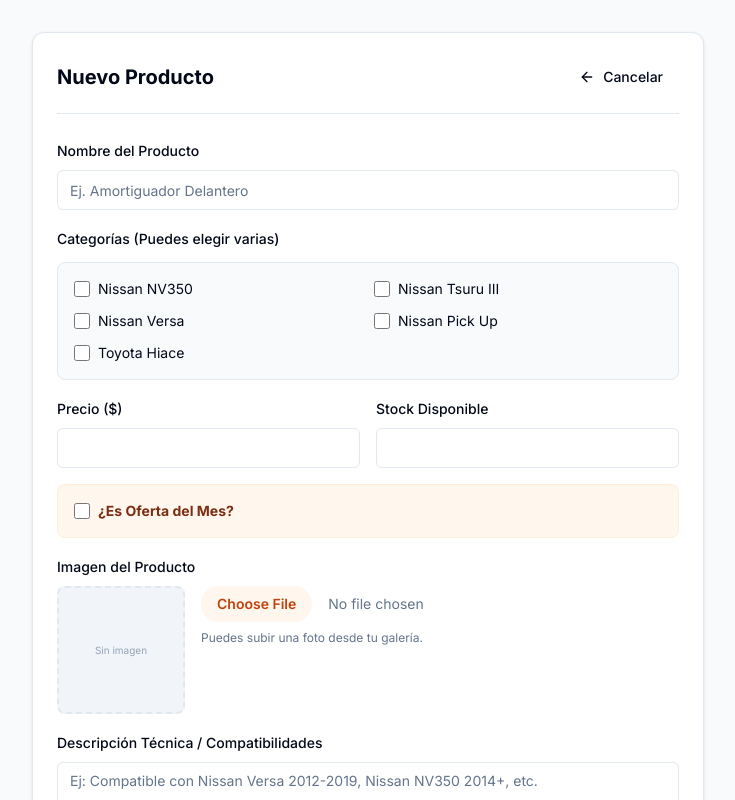
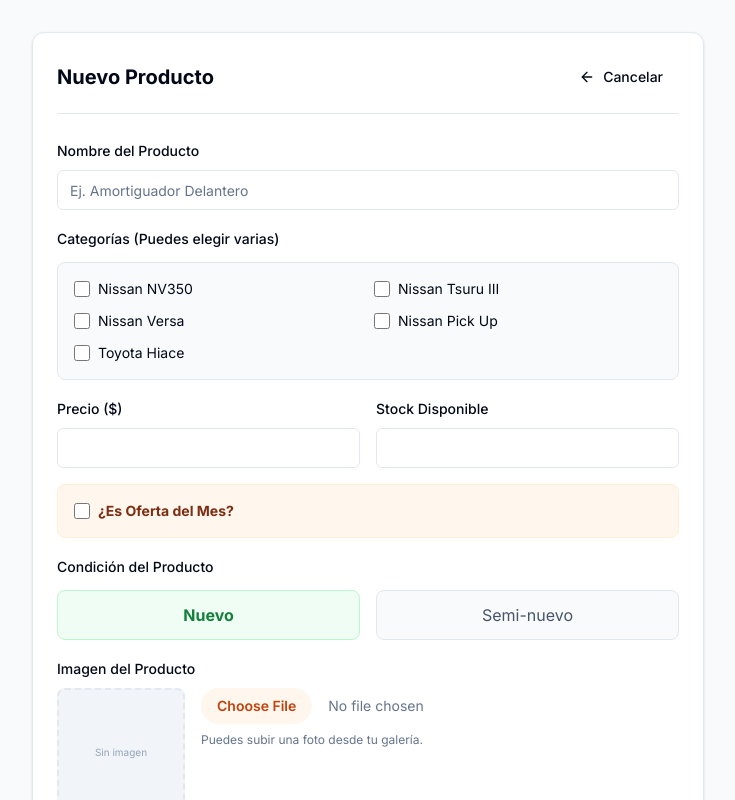
Before and after one commit to andresdelacruzjacob/promos, a Next.js app: page /admin/products/new in a window 1280 px wide. Shown: the top 800 px of the page, without its empty margins (272-1007 px from the left). Built offline with nearby package versions, Linux system fonts and the light colour scheme; no server answers.

Commit message:
feat: add product condition field

```diff
--- a/components/admin/product-form.tsx
+++ b/components/admin/product-form.tsx
@@ -39,6 +39,7 @@ export function ProductForm({ initialData, isEditing = false }: ProductFormProps
         description: "",
         image_url: "",
         is_offer: false,
+        condition: "Nuevo",
     });
 
     useEffect(() => {
@@ -51,6 +52,7 @@ export function ProductForm({ initialData, isEditing = false }: ProductFormProps
                 description: initialData.description || "",
                 image_url: initialData.image_url || "",
                 is_offer: initialData.is_offer || false,
+                condition: initialData.condition || "Nuevo",
             });
             if (initialData.image_url) setImagePreview(initialData.image_url);
         }
@@ -120,6 +122,7 @@ export function ProductForm({ initialData, isEditing = false }: ProductFormProps
             description: formData.description,
             image_url: finalImageUrl,
             is_offer: formData.is_offer,
+            condition: formData.condition,
         };
 
         let error;
@@ -222,6 +225,34 @@ export function ProductForm({ initialData, isEditing = false }: ProductFormProps
                     </label>
                 </div>
 
+                <div className="space-y-3">
+                    <label className="text-sm font-medium">Condición del Producto</label>
+                    <div className="flex gap-4">
+                        <label className={`flex-1 flex items-center justify-center gap-2 p-3 rounded-lg border cursor-pointer transition-colors ${formData.condition === 'Nuevo' ? 'bg-green-50 border-green-200 text-green-700 font-bold' : 'bg-slate-50 border-slate-200 text-slate-600'}`}>
+                            <input
+                                type="radio"
+                                className="hidden"
+                                name="condition"
+                                value="Nuevo"
+                                checked={formData.condition === 'Nuevo'}
+                                onChange={(e) => setFormData({ ...formData, condition: e.target.value })}
+                            />
+                            Nuevo
+                        </label>
+                        <label className={`flex-1 flex items-center justify-center gap-2 p-3 rounded-lg border cursor-pointer transition-colors ${formData.condition === 'Semi-nuevo' ? 'bg-slate-100 border-slate-300 text-slate-900 font-bold' : 'bg-slate-50 border-slate-200 text-slate-600'}`}>
+                            <input
+                                type="radio"
+                                className="hidden"
+                                name="condition"
+                                value="Semi-nuevo"
+                                checked={formData.condition === 'Semi-nuevo'}
+                                onChange={(e) => setFormData({ ...formData, condition: e.target.value })}
+                            />
+                            Semi-nuevo
+                        </label>
+                    </div>
+                </div>
+
                 <div className="space-y-2">
                     <label className="text-sm font-medium">Imagen del Producto</label>
                     <div className="flex flex-col md:flex-row gap-4 items-start">
--- a/components/product-card.tsx
+++ b/components/product-card.tsx
@@ -75,6 +75,12 @@ export function ProductCard({ product }: ProductCardProps) {
                         <p className="text-[10px] font-bold text-slate-400 uppercase tracking-widest truncate">
                             {Array.isArray(product.category) ? product.category.join(", ") : product.category}
                         </p>
+                        <div className={cn(
+                            "text-[10px] font-black uppercase tracking-tight",
+                            product.condition === "Nuevo" ? "text-green-600" : "text-slate-500"
+                        )}>
+                            {product.condition}
+                        </div>
                         <h3 className="line-clamp-2 text-base font-bold text-slate-900 group-hover:text-orange-600 transition-colors leading-tight">
                             {product.name}
                         </h3>
--- a/types/supabase.ts
+++ b/types/supabase.ts
@@ -19,6 +19,7 @@ export interface Database {
                     stock: number
                     description: string | null
                     is_offer: boolean
+                    condition: string
                     created_at: string
                 }
                 Insert: {
@@ -30,6 +31,7 @@ export interface Database {
                     stock?: number
                     description?: string | null
                     is_offer?: boolean
+                    condition: string
                     created_at?: string
                 }
                 Update: {
@@ -41,6 +43,7 @@ export interface Database {
                     stock?: number
                     description?: string | null
                     is_offer?: boolean
+                    condition?: string
                     created_at?: string
                 }
             }
```
